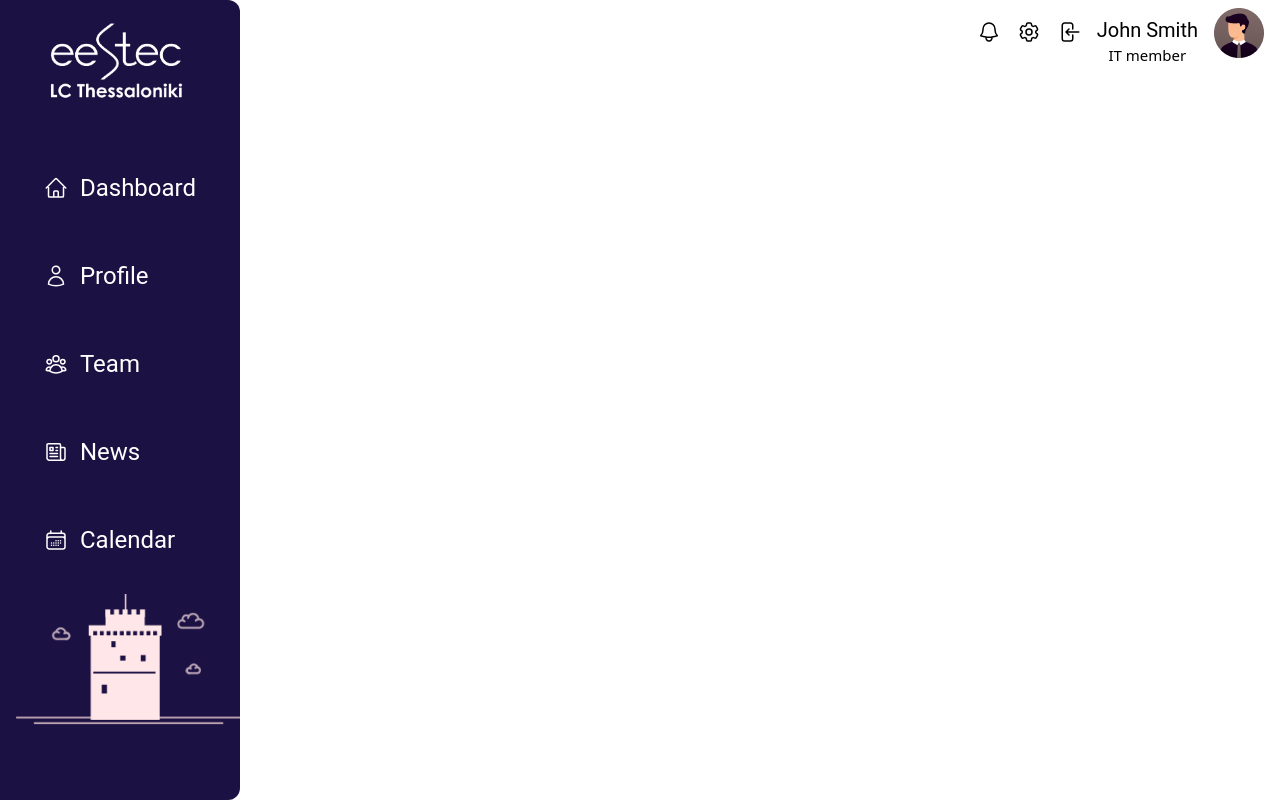
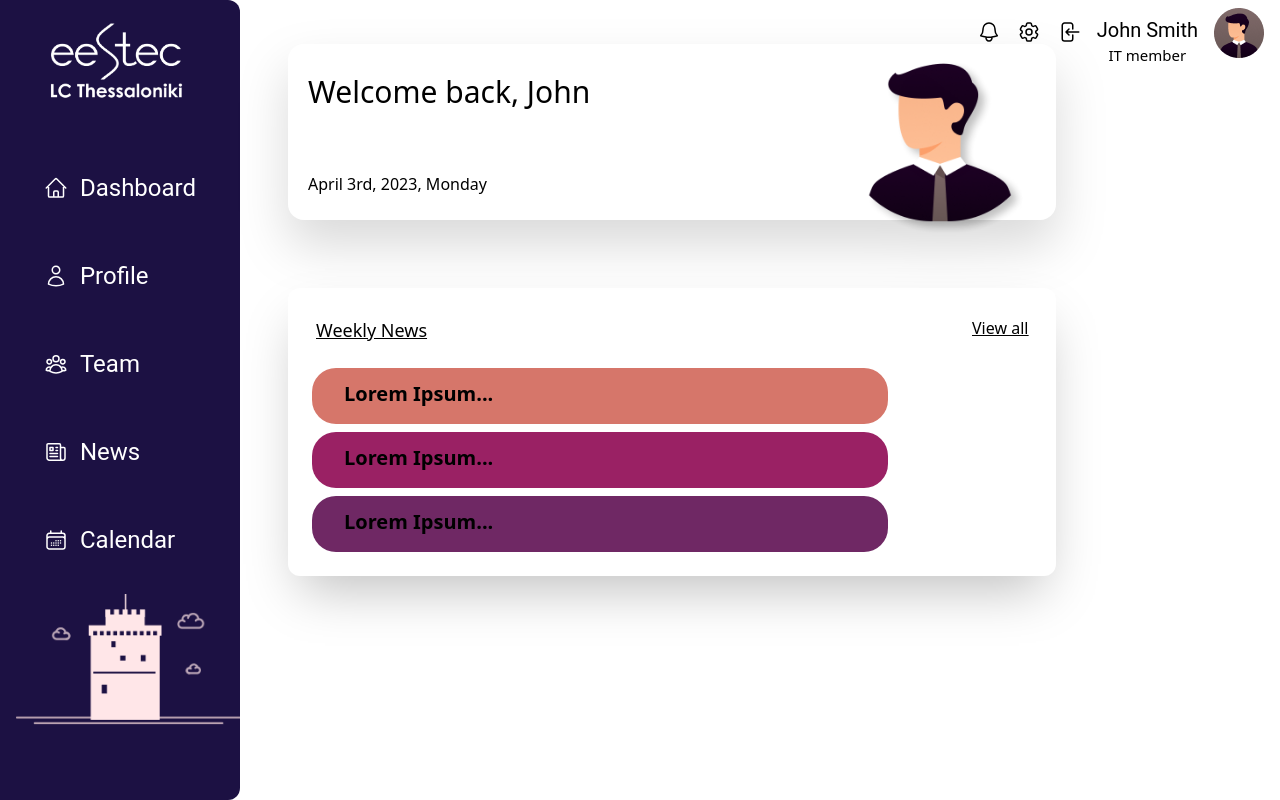
Before and after one commit to Zatrazemis/EESTEC-2023, a React (Vite) app in the folder eestec-dashboard/: page / in a window 1280 px wide. Built offline with nearby package versions, Linux system fonts and the light colour scheme.

Commit message:
Started Working on Dashboard

```diff
--- a/eestec-dashboard/src/App.jsx
+++ b/eestec-dashboard/src/App.jsx
@@ -19,11 +19,11 @@ const App = () => {
     <Topbar />
     <Sidebar />
     <Routes>
-    <Route path="/" element={Dashboard} />
-    <Route path="/profile" element={Profile} />
-    <Route path="/team" element={Team} />
-    <Route path="/news" element={News} />
-    <Route path="/calendar" element={Calendar} />
+    <Route path="/" element={<Dashboard />} />
+    <Route path="/profile" element={<Profile />} />
+    <Route path="/team" element={<Team />} />
+    <Route path="/news" element={<News />} />
+    <Route path="/calendar" element={<Calendar />} />
     </Routes>
     </ThemeContext.Provider>
     </>
--- a/eestec-dashboard/src/components/pages/Dashboard.jsx
+++ b/eestec-dashboard/src/components/pages/Dashboard.jsx
@@ -1,8 +1,45 @@
-import React from 'react'
+import React, { useContext } from 'react'
+import { theme } from '../../theme'
+import { ThemeContext } from '../../App'
 
 function Dashboard() {
+  const theme = useContext(ThemeContext)
+  let date = "April 3rd, 2023, Monday";
+  let name = 'John'
+  let userPhoto = "src\\assets\\1.png" //ΘΕΛΕΙ ΔΙΠΛΟ / ΓΙΑ ΝΑ ΓΙΝΕΙ ΕSCAPED
+  let w1 = "Lorem Ipsum..."
+  let w2 = "Lorem Ipsum..."
+  let w3 = "Lorem Ipsum..."
   return (
-    <div>Dashboard</div>
+    <>
+    <div>
+      <div className="absolute max-w-3xl w-full h-44 left-72 top-11 bg-white drop-shadow-2xl rounded-2xl">
+        <div className="absolute top-7 w-30 h-10 left-5 font-basic font-normal text-3xl leading-10 ">Welcome back, {name}</div>
+        <div className="absolute w-56 h-2 top-32 left-5">{date}</div>
+        <img src={userPhoto} className="absolute w-48 h-48 right-5" />
+      </div>
+      <div className="absolute max-w-3xl w-full bg-white left-72 top-72 h-72 rounded-xl shadow-2xl ">
+        <div className="absolute w-32 h-6 left-7 top-7 font-basic font-normal text-lg font-bold underline">Weekly News</div>
+        <div className="absolute max-w-xl w-full bg-orange h-14 top-20 left-6 rounded-3xl  ">
+          <div className="font-basic ml-8 mt-3 font-semibold text-xl ">{w1}</div>
+        </div>
+
+        <div className="absolute max-w-xl w-full bg-pink h-14 top-36 left-6 rounded-3xl  ">
+          <div className="font-basic ml-8 mt-3 font-semibold text-xl ">{w1}</div>
+        </div>
+        <div className="absolute max-w-xl w-full bg-purple h-14 top-52 left-6 rounded-3xl  ">
+          <div className="font-basic ml-8 mt-3 font-semibold text-xl ">{w1}</div>
+        </div>
+        <div className="absolute w-16 h-4 right-5 top-7 underline">
+          <a href="/news">View all</a></div>
+
+
+
+
+      </div>
+      </div>
+
+    </>
   )
 }
 
```
Also changed, not shown: eestec-dashboard/src/assets/1.png (added).
